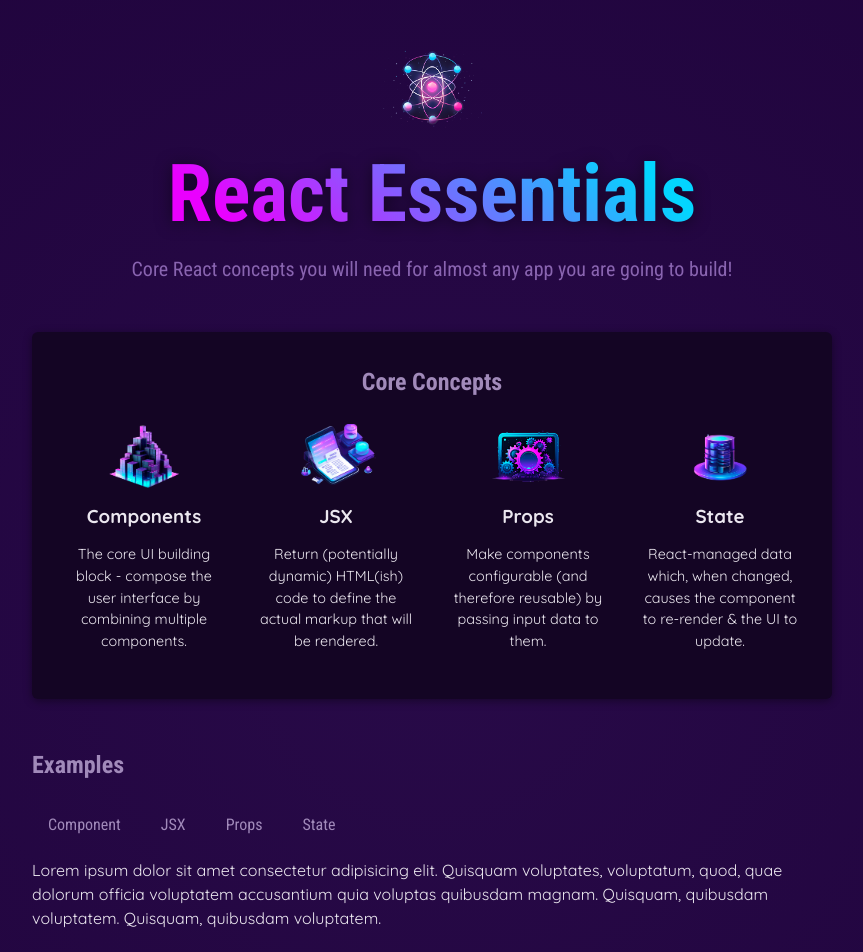
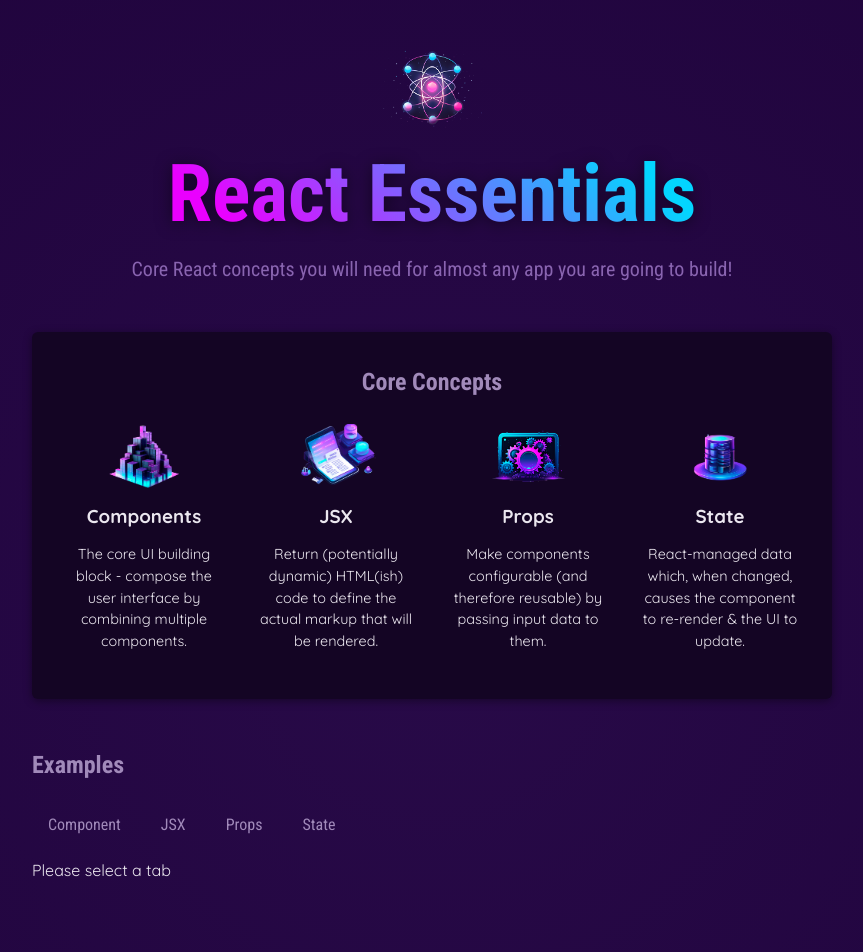
Before and after one commit to neertoon/REACT-COURSE-23, a React (Vite) app: page / in a window 1280 px wide. Shown: the top 952 px of the page, without its empty margins (208-1071 px from the left). Built offline with nearby package versions, Linux system fonts and the light colour scheme.

Commit message:
Aktualizowanie zawartości - jak się NIE DA

```diff
--- a/src/App.jsx
+++ b/src/App.jsx
@@ -3,8 +3,9 @@
 import CoreConcept from "./components/CoreConcept";
 import TabButton from "./components/TabButton";
 function App() {
+    let tabContent = "Please select a tab";
     function handleSelect(element) {
-        console.log(element);
+        tabContent = element;
     }
 
     return (
@@ -33,10 +34,7 @@
                     </menu>
                     <div className="tab-content">
                         <p>
-                            Lorem ipsum dolor sit amet consectetur adipisicing elit. Quisquam
-                            voluptates, voluptatum, quod, quae dolorum officia voluptatem
-                            accusantium quia voluptas quibusdam magnam. Quisquam, quibusdam
-                            voluptatem. Quisquam, quibusdam voluptatem.
+                            {tabContent}
                         </p>
                     </div>
                 </section>
```
